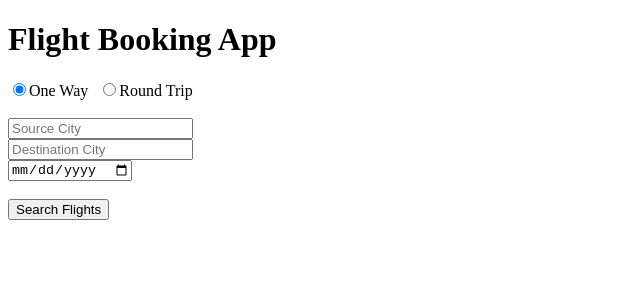
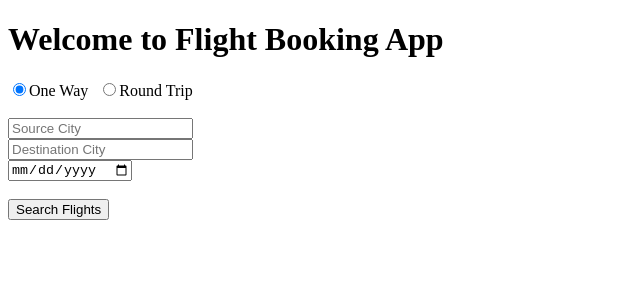
Before and after one commit to acciojob/phoenix-airlines-banuraj2402-ops, a React app: page / in a window 1280 px wide. Shown: the top 300 px of the page, without its empty margins (0-640 px from the left). Built offline with nearby package versions, Linux system fonts and the light colour scheme.

Commit message:
Updated Phoenix Airlines

```diff
--- a/src/components/FlightSearch.js
+++ b/src/components/FlightSearch.js
@@ -48,7 +48,8 @@
 
   return (
     <div>
-      <h1>Flight Booking App</h1>
+      {/* FIXED HEADING FOR TEST 1 */}
+      <h1>Welcome to Flight Booking App</h1>
 
       <label>
         <input
```
Lines whose indentation alone changed are shown as unchanged.
